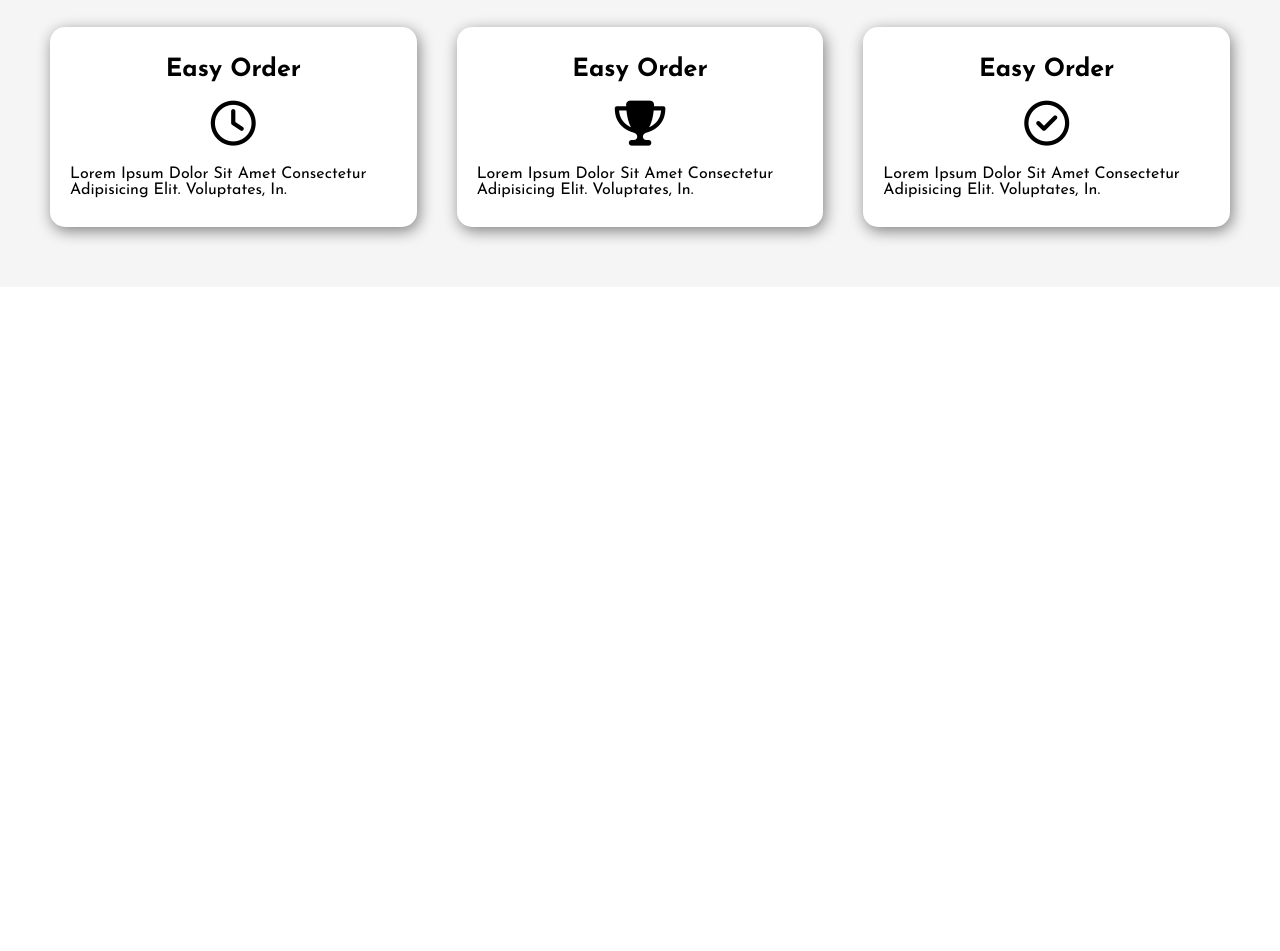
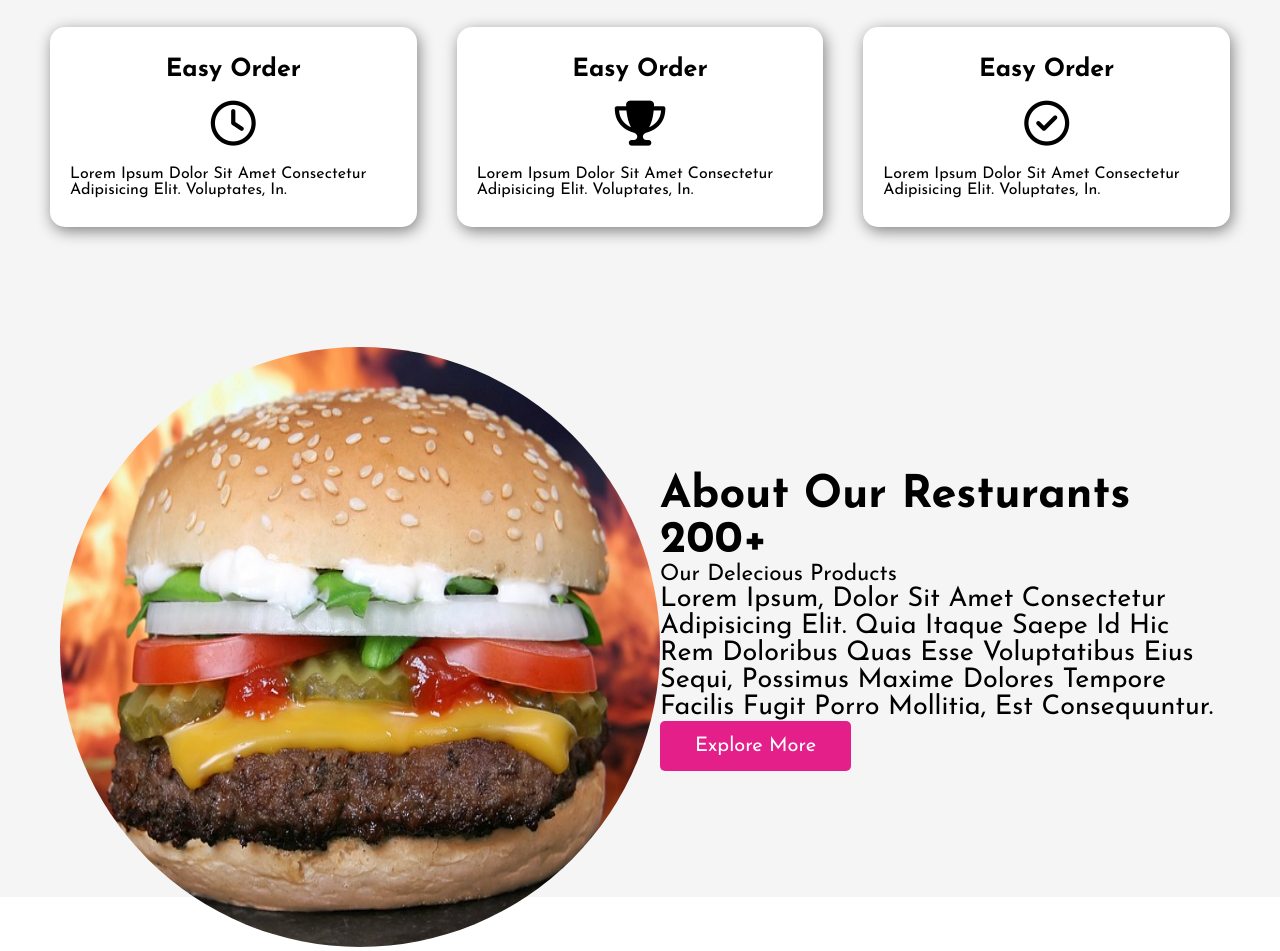
Before and after one commit to Dev-SheikhSuhail/food-store, a plain HTML site: page index.html in a window 1280 px wide. Shown: the part 1497-2448 px from the top of the page. Before the commit the page ends 1784 px from the top, so only its background shows below. Drawn offline with Linux system fonts and the light colour scheme.

Commit message:
Add About-us Section

```diff
--- a/index.html
+++ b/index.html
@@ -164,6 +164,29 @@
           </div>
         </div>
       </section>
+      <section class="section-c">
+        <div class="div-about">
+          <section class="item-2-about">
+            <img
+              src="assets/hamburger.jpg"
+              alt="image of burger"
+              class="image-aboutdiv"
+            />
+          </section>
+
+          <section class="item-1-about">
+            <h3 class="heading-about">about our resturants 200+</h3>
+            <h3 class="about-products">our delecious products</h3>
+            <p class="para-maindiv-about">
+              Lorem ipsum, dolor sit amet consectetur adipisicing elit. Quia
+              itaque saepe id hic rem doloribus quas esse voluptatibus eius
+              sequi, possimus maxime dolores tempore facilis fugit porro
+              mollitia, est consequuntur.
+            </p>
+            <a href=""><button class="btn-about">explore more</button></a>
+          </section>
+        </div>
+      </section>
     </main>
     <footer></footer>
   </body>
--- a/style.css
+++ b/style.css
@@ -178,3 +178,45 @@ header > h1 {
 .cards {
   padding: 30px 0px;
 }
+/* fisrt section stykling */
+.section-c {
+  background-color: whitesmoke;
+}
+.heading-about {
+  font-size: 45px;
+}
+
+.div-about {
+  display: flex;
+  flex-direction: row;
+  justify-content: center;
+  /* column-gap: 95px; */
+  height: 610px;
+  padding-top: 60px;
+}
+.maindiv-image {
+  border-radius: 700px;
+}
+.btn-about {
+  color: white;
+  background-color: rgb(229, 31, 137);
+  padding: 15px 35px;
+  font-size: 20px;
+  border: none;
+  border-radius: 5px;
+}
+.image-aboutdiv {
+  border-radius: 50%;
+  width: 600px;
+  height: 600px;
+}
+
+.item-1-about {
+  flex-basis: 560px;
+  font-size: 27px;
+  align-self: center;
+}
+.about-products {
+  font-weight: 400;
+  font-size: smaller;
+}
```
